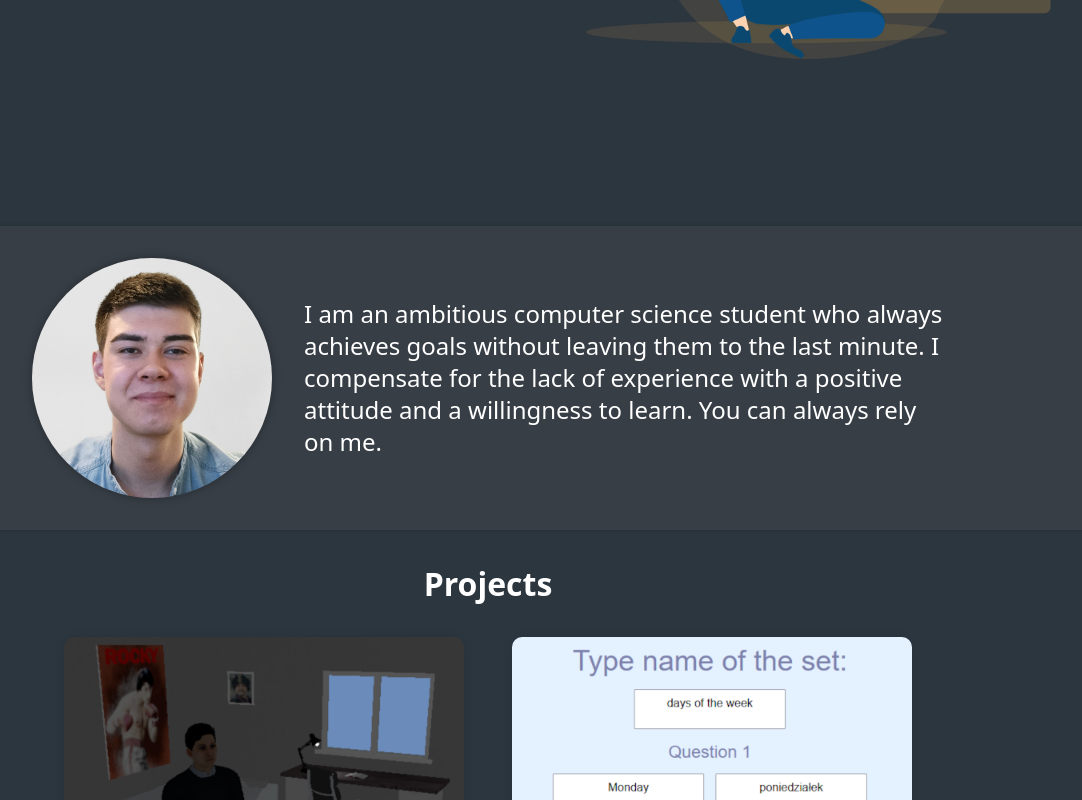
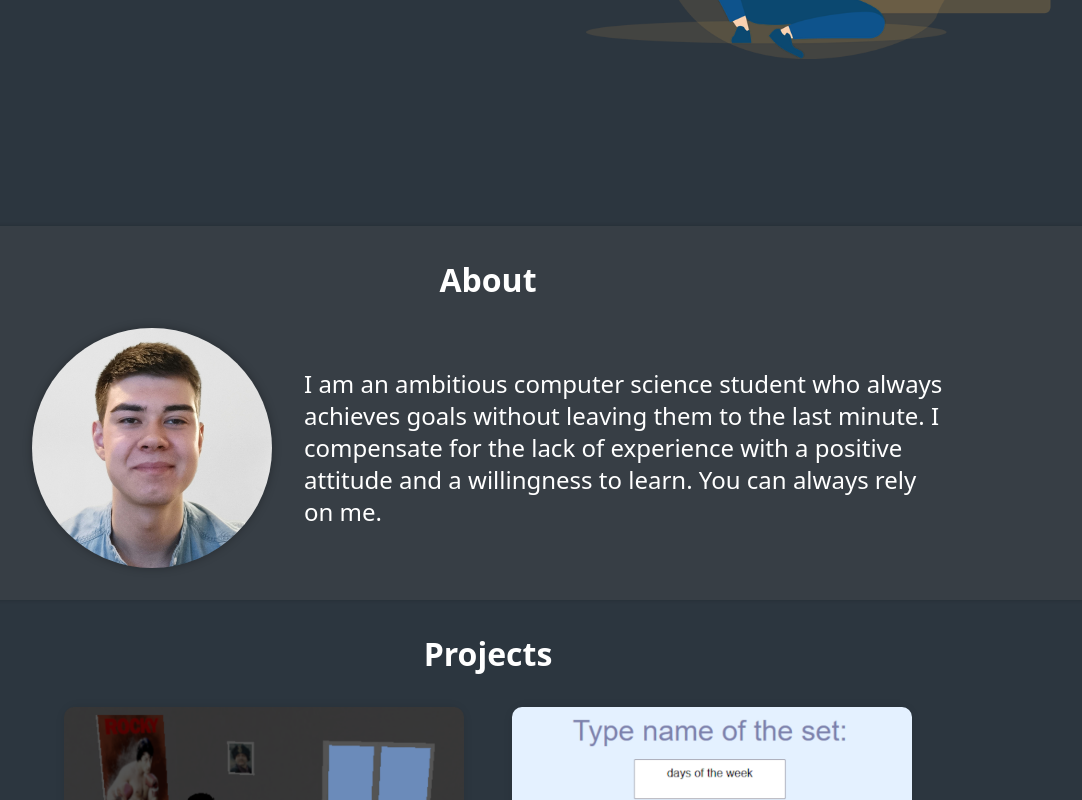
Before and after one commit to Xenko10/personal-webpage, a React (Vite) app: page / in a window 1280 px wide. Shown: the part 587-1387 px from the top of the page, without its empty margins (152-1234 px from the left). Built offline with nearby package versions, Linux system fonts and the light colour scheme.

Commit message:
add h2 in about section

```diff
--- a/src/components/About/About.module.css
+++ b/src/components/About/About.module.css
@@ -1,4 +1,8 @@
 .about {
+  font-family: system-ui, -apple-system, BlinkMacSystemFont, "Segoe UI", Roboto,
+    Oxygen, Ubuntu, Cantarell, "Open Sans", "Helvetica Neue", sans-serif;
+  color: white;
+
   position: relative;
 
   background-color: #373e45;
@@ -6,16 +10,18 @@
   display: flex;
   align-items: center;
   justify-content: center;
+  flex-direction: column;
   padding: 2rem;
   box-shadow: 0 -5px 5px -5px rgba(0, 0, 0, 0.2),
     0 5px 5px -5px rgba(0, 0, 0, 0.2);
 }
 
+.about h2 {
+  font-size: 2rem;
+  margin-top: 0;
+}
+
 .about p {
-  font-family: system-ui, -apple-system, BlinkMacSystemFont, "Segoe UI", Roboto,
-    Oxygen, Ubuntu, Cantarell, "Open Sans", "Helvetica Neue", sans-serif;
-  color: white;
-
   font-size: 1.5rem;
   line-height: 2rem;
 
--- a/src/components/About/About.tsx
+++ b/src/components/About/About.tsx
@@ -3,6 +3,7 @@ import styles from "./About.module.css";
 export default function About() {
   return (
     <div id='about' className={styles.about}>
+      <h2>About</h2>
       <div className={styles.imgAndpWrapper}>
         <img src='./about.jpg' alt='photo of me' />
         <p>
```
